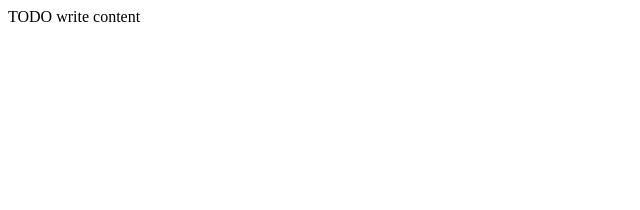
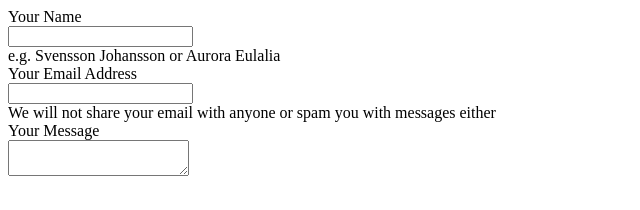
Before and after one commit to ZpeedX/SITLAB, a plain HTML site: page View/ContactForm.html in a window 1280 px wide. Shown: the whole page, without its empty margins (0-640 px from the left). Drawn offline with Linux system fonts and the light colour scheme.

```diff
--- a/View/ContactForm.html
+++ b/View/ContactForm.html
@@ -11,6 +11,41 @@
         <meta name="viewport" content="width=device-width, initial-scale=1.0">
     </head>
     <body>
-        <div>TODO write content</div>
+        <div id='formWrap'>
+            <div id='form'>
+
+                <div class="row">
+                    <div class="label">Your Name</div><!--end .label -->
+                    <div class="Input">
+                        <input type="text" id="fullname" class="detail" name="fullname" value=""/>
+                        </div><!--end .Input -->
+                          <div class="context">e.g. Svensson Johansson or  Aurora Eulalia </div><!--end .context -->
+                           </div><!--end .row -->
+
+
+                            <div class="row">
+                    <div class="label">Your Email Address</div><!--end .label -->
+                    <div class="Input">
+                        <input type="text" id="email" class="detail" name="email" value=""/>
+                        </div><!--end .Input -->
+                          <div class="context">We will not share your email with anyone or spam you with messages either </div><!--end .context -->
+                           </div><!--end .row -->
+
+                            <div class="row">
+                    <div class="label">Your Message</div><!--end .label -->
+                    <div class="Input">
+                        <textarea id="comment" name="comment" class="mess"></textarea>
+                        </div><!--end .Input -->
+                           </div><!--end .row -->
+
+
+                           <div class="submit"></div><!--end .submit -->
+
+
+
+
+
+            </div><!--end form -->
+            </div><!--end formWrap -->
     </body>
 </html>
--- a/View/css/maincss.css
+++ b/View/css/maincss.css
@@ -23,6 +23,7 @@
   float:left;
   position:relative;
   background:#999;
+
 }
 #navMenu ul li a{
   padding-top: 5px;
@@ -34,7 +35,7 @@
   width:230px;
   display:block;
   color:#FFF;
-  border:1px solid #FFF;
+  border:1px solid #000;
   text-shadow: 1px 1px 1px #000;
 }
 #navMenu ul ul li a{
@@ -47,11 +48,11 @@
   top:42px;
 }
 
+/* Hover effect begins from here */
 #navMenu ul li:hover ul{
   visibility: visible;
 }
 
-/* Hover effect begins from here */
 
 #navMenu li:hover{
   background:#009fe1;
```
Also changed, not shown: View/index.html (+1 -1 lines), SitlabLogan.jpg (added).
